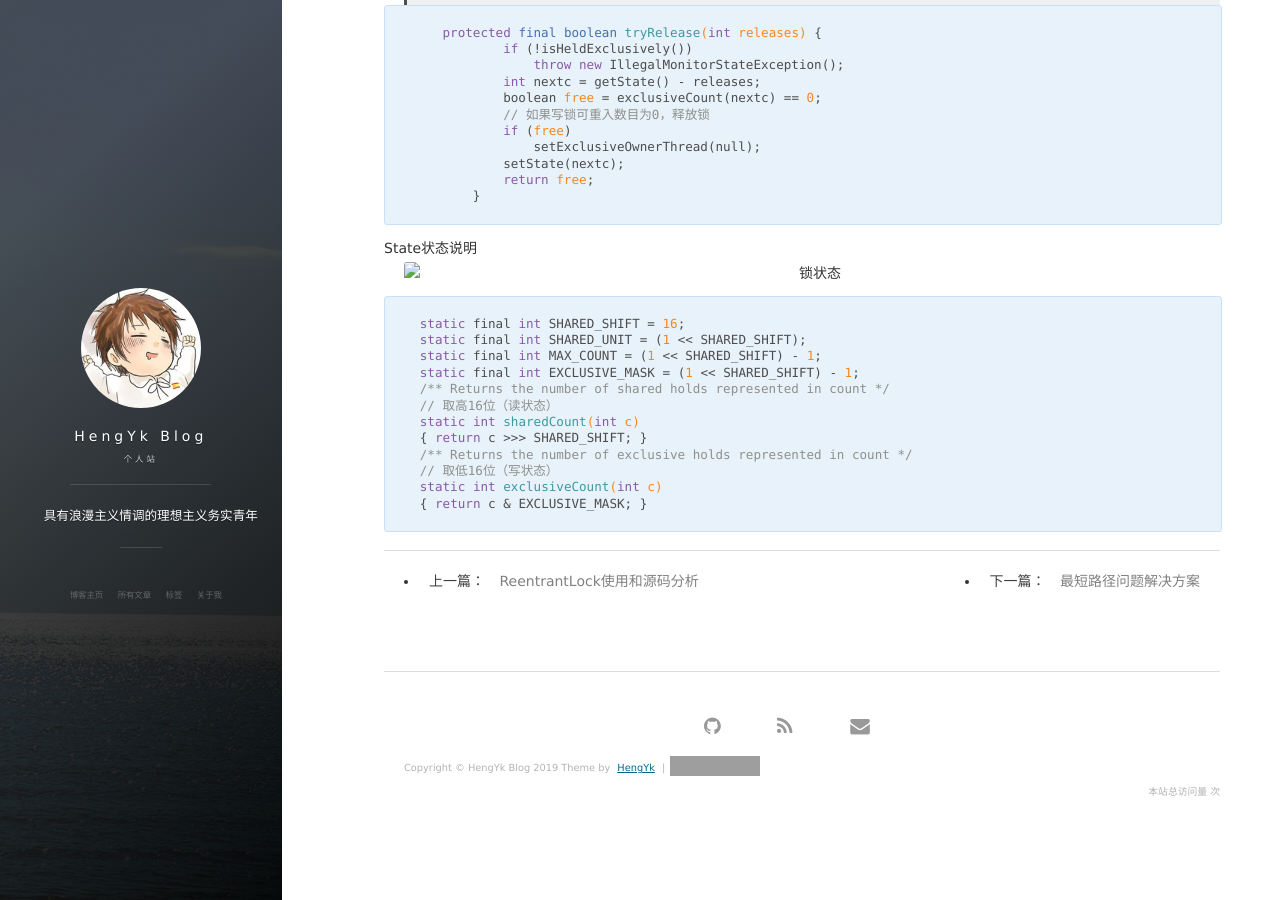
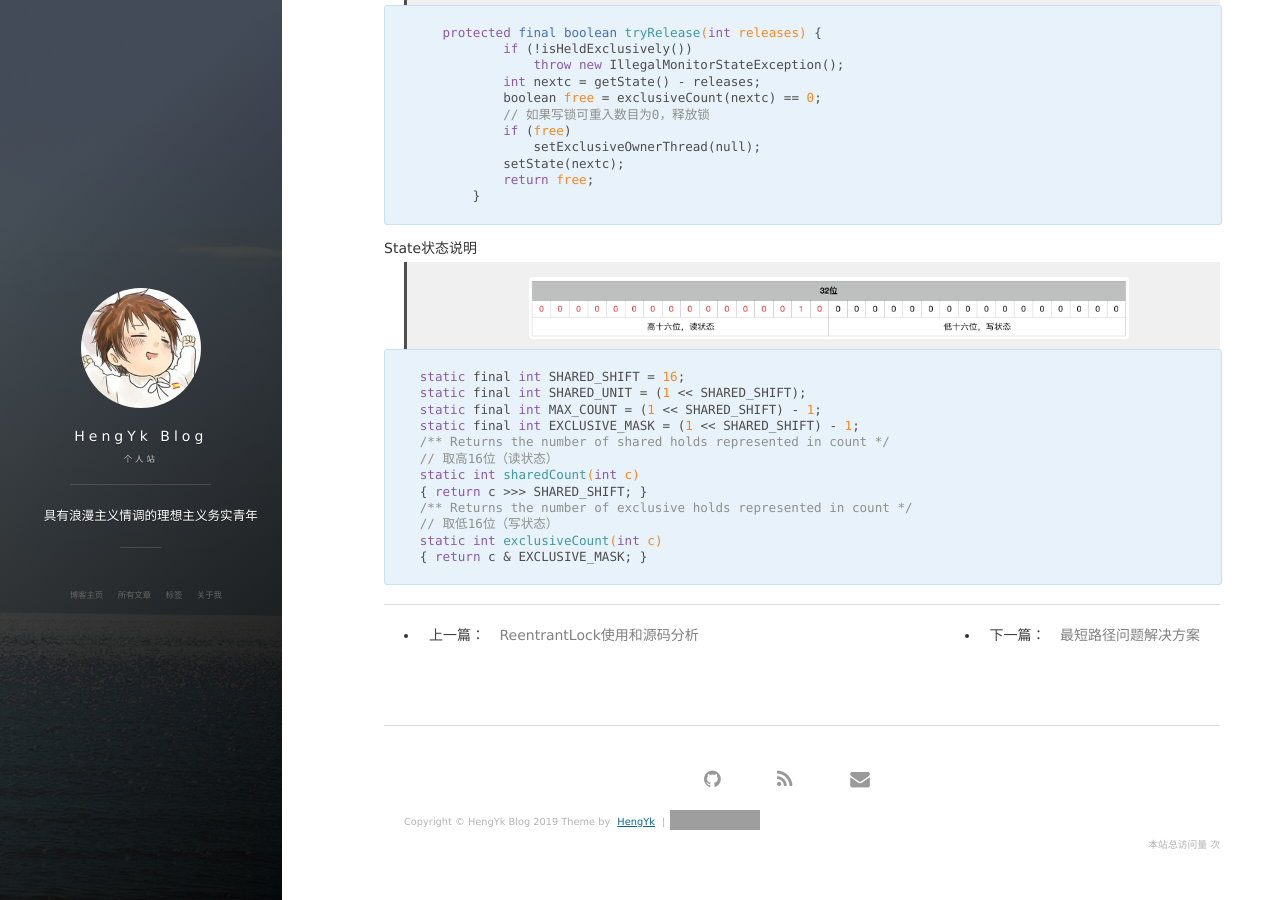
Before and after one commit to HengYk/hengyk.github.io, a Jekyll site: the page built from _posts/2019-08-16-ReentrantReadWriteLock源码分析.md, in a window 1280 px wide and 900 px high, scrolled down 4345 px. Built offline with Jekyll 4.4.1, drawn with Linux system fonts in a browser that asks for light colours; nearby versions of some CDN libraries; comment, search, counter and statistics services are not loaded; grey boxes are pictures that could not be loaded.

Commit message:
ReentrantReadWriteLock源码分析

````diff
--- a/_posts/2019-08-16-ReentrantReadWriteLock源码分析.md
+++ b/_posts/2019-08-16-ReentrantReadWriteLock源码分析.md
@@ -276,7 +276,8 @@ public static class WriteLock implements Lock, java.io.Serializable {
 
 ##### State状态说明
 
-![锁状态](../images/post/锁状态.png)
+<!-- ![锁状态](../images/post/锁状态.png) -->
+> <img src="/images/post/锁状态.png" width="600px" height="">
 
 ```java
  static final int SHARED_SHIFT = 16;
````
